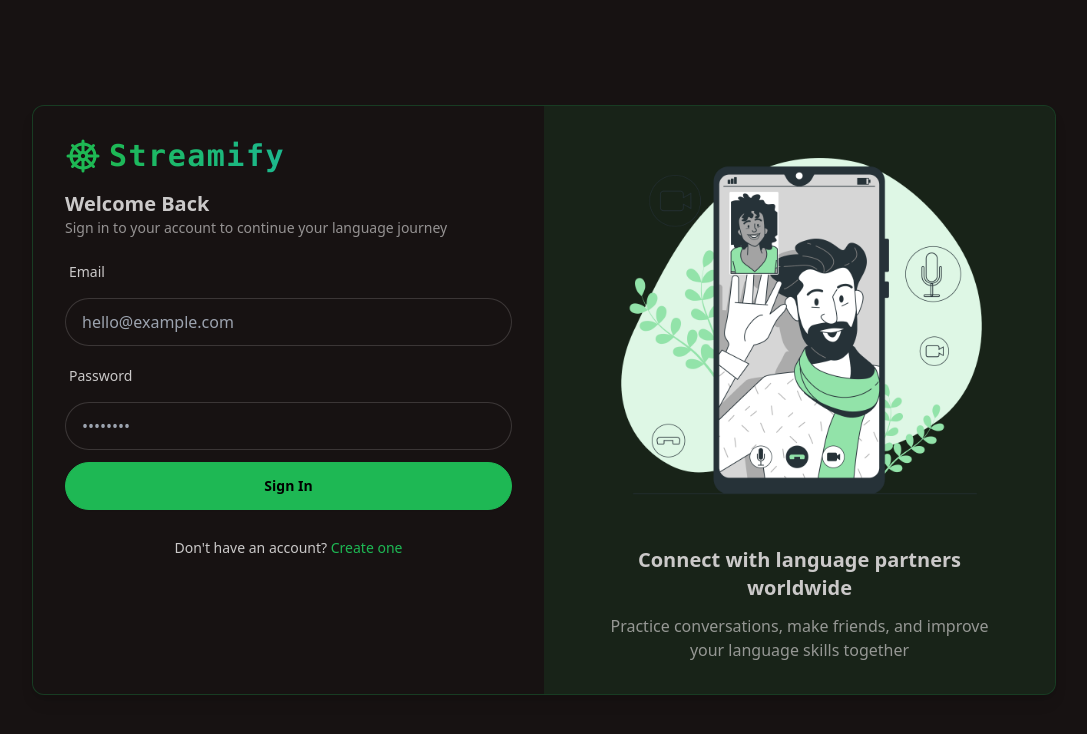
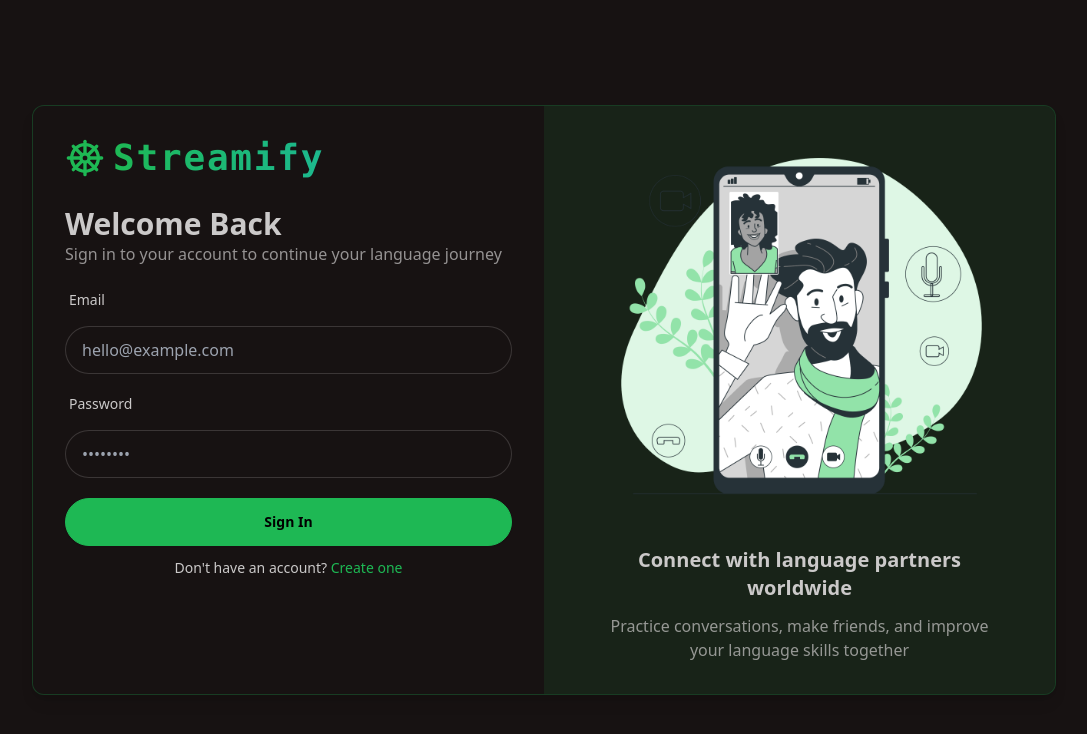
Before and after one commit to iway-irshad/video-chat, a React app in the folder frontend/: page /login in a window 1280 px wide. Shown: the top 734 px of the page, without its empty margins (96-1183 px from the left). Built offline with nearby package versions, Linux system fonts and the light colour scheme; no server answers; the HTML template or start-up script is replaced by a standard one.

Commit message:
UI update

```diff
--- a/frontend/src/App.jsx
+++ b/frontend/src/App.jsx
@@ -36,7 +36,12 @@ const App = () => {
           }
         />
         <Route path="/signup" element={!isAuthenticated ? <SignUpPage /> : <Navigate to="/" />} />
-        <Route path="/login" element={!isAuthenticated ? <LoginPage /> : <Navigate to="/" />} />
+        <Route
+          path="/login"
+          element={
+            !isAuthenticated ? <LoginPage /> : <Navigate to={isOnboarded ? "/" : "/onboarding"} />
+          }
+        />
         <Route path="/notification" element={isAuthenticated ? <NotificationPage /> : <Navigate to="/login" />} />
         <Route path="/chat" element={isAuthenticated ? <ChatPage /> : <Navigate to="/login" />} />
         <Route path="/call" element={isAuthenticated ? <CallPage /> : <Navigate to="/login" />} />
--- a/frontend/src/pages/LoginPage.jsx
+++ b/frontend/src/pages/LoginPage.jsx
@@ -38,8 +38,8 @@ const LoginPage = () => {
         <div className="w-full lg:w-1/2 p-4 sm:p-8 flex flex-col">
           {/* LOGO */}
           <div className="mb-4 flex items-center justify-start gap-2">
-            <ShipWheelIcon className="size-9 text-primary" />
-            <span className="text-3xl font-bold font-mono bg-clip-text text-transparent bg-gradient-to-r from-primary to-secondary  tracking-wider">
+            <ShipWheelIcon className="size-10 text-primary" />
+            <span className="text-4xl font-bold font-mono bg-clip-text text-transparent bg-gradient-to-r from-primary to-secondary  tracking-wider">
               Streamify
             </span>
           </div>
@@ -51,12 +51,12 @@ const LoginPage = () => {
             </div>
           )}
 
-          <div className="w-full">
+          <div className="w-full pt-3">
             <form onSubmit={handleLogin}>
               <div className="space-y-4">
                 <div>
-                  <h2 className="text-xl font-semibold">Welcome Back</h2>
-                  <p className="text-sm opacity-70">
+                  <h2 className="text-3xl font-semibold">Welcome Back</h2>
+                  <p className=" opacity-70">
                     Sign in to your account to continue your language journey
                   </p>
                 </div>
@@ -76,7 +76,7 @@ const LoginPage = () => {
                     />
                   </div>
 
-                  <div className="form-control w-full space-y-2">
+                  <div className="form-control w-full space-y-2 pb-2">
                     <label className="label">
                       <span className="label-text">Password</span>
                     </label>
@@ -101,7 +101,7 @@ const LoginPage = () => {
                     )}
                   </button>
 
-                  <div className="text-center mt-4">
+                  <div className="text-center">
                     <p className="text-sm">
                       Don't have an account?{" "}
                       <Link to="/signup" className="text-primary hover:underline">
```
